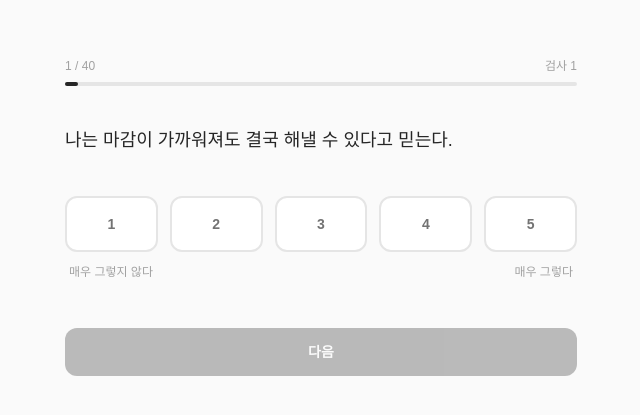
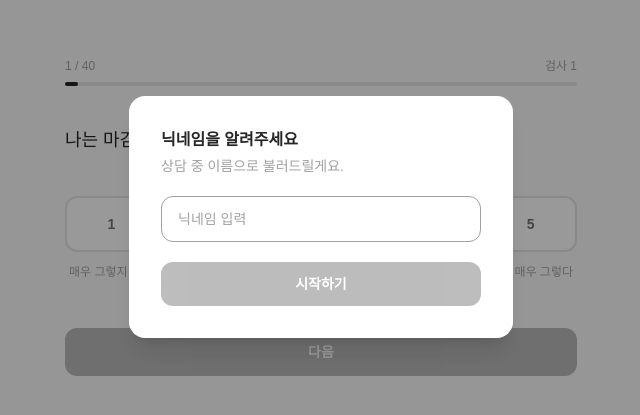
Before and after one commit to 32YOGURT/procrastination_chatbot, a Next.js app: page /personality_test1 in a window 1280 px wide. Shown: the part 183-598 px from the top of the page, without its empty margins (319-959 px from the left). Built offline with nearby package versions, Linux system fonts and the light colour scheme; no server answers.

Commit message:
fix: user table에 user_name 추가

```diff
--- a/app/agent2/[cardId]/page.tsx
+++ b/app/agent2/[cardId]/page.tsx
@@ -2,7 +2,7 @@
 
 import { useState, useEffect } from "react";
 import { useParams, useRouter } from "next/navigation";
-import { getTaskById } from "@/lib/storage";
+import { getTaskById, updateConversationId } from "@/lib/storage";
 import type { TaskCard } from "@/lib/types";
 import ChatWindow from "@/components/chat/ChatWindow";
 
@@ -27,6 +27,7 @@ export default function Agent2Page() {
         return;
       }
       setTask(found);
+      if (found.conversationId) setConversationId(found.conversationId);
     });
   }, [cardId, router]);
 
@@ -52,7 +53,10 @@ export default function Agent2Page() {
 
       const data = await res.json();
 
-      if (data.conversationId) setConversationId(data.conversationId);
+      if (data.conversationId) {
+        setConversationId(data.conversationId);
+        updateConversationId(task.id, data.conversationId);
+      }
 
       setMessages((prev) => [
         ...prev,
--- a/app/api/users/[id]/route.ts
+++ b/app/api/users/[id]/route.ts
@@ -9,7 +9,7 @@ export async function GET(
 
   const { data, error } = await supabase
     .from('users')
-    .select('personality_type')
+    .select('personality_type, user_name')
     .eq('id', id)
     .single()
 
@@ -22,11 +22,15 @@ export async function PATCH(
   { params }: { params: Promise<{ id: string }> }
 ) {
   const { id } = await params
-  const { personalityType } = await request.json()
+  const { personalityType, userName } = await request.json()
+
+  const updates: Record<string, string | null> = {}
+  if (personalityType !== undefined) updates.personality_type = personalityType ?? null
+  if (userName !== undefined) updates.user_name = userName ?? null
 
   const { error } = await supabase
     .from('users')
-    .update({ personality_type: personalityType ?? null })
+    .update(updates)
     .eq('id', id)
 
   if (error) return NextResponse.json({ error: error.message }, { status: 500 })
--- a/components/UserInit.tsx
+++ b/components/UserInit.tsx
@@ -1,17 +1,65 @@
 "use client";
 
-import { useEffect } from "react";
-import { getUserId } from "@/lib/storage";
+import { useEffect, useState } from "react";
+import { getUserId, getUser, setUserName } from "@/lib/storage";
 
 export default function UserInit() {
+  const [showModal, setShowModal] = useState(false);
+  const [name, setName] = useState("");
+  const [submitting, setSubmitting] = useState(false);
+
   useEffect(() => {
     const userId = getUserId();
     fetch("/api/users", {
       method: "POST",
       headers: { "Content-Type": "application/json" },
       body: JSON.stringify({ userId }),
+    }).then(async () => {
+      const { userName } = await getUser();
+      if (!userName) setShowModal(true);
     });
   }, []);
 
-  return null;
+  const handleSubmit = async () => {
+    const trimmed = name.trim();
+    if (!trimmed || submitting) return;
+    setSubmitting(true);
+    await setUserName(trimmed);
+    setShowModal(false);
+    setSubmitting(false);
+  };
+
+  const handleKeyDown = (e: React.KeyboardEvent<HTMLInputElement>) => {
+    if (e.key === "Enter") handleSubmit();
+  };
+
+  if (!showModal) return null;
+
+  return (
+    <div className="fixed inset-0 z-50 flex items-center justify-center bg-black/40">
+      <div className="bg-white rounded-2xl shadow-xl px-8 py-8 w-full max-w-sm mx-4 flex flex-col gap-5">
+        <div className="flex flex-col gap-1">
+          <h2 className="text-base font-semibold text-neutral-800">닉네임을 알려주세요</h2>
+          <p className="text-sm text-neutral-400">상담 중 이름으로 불러드릴게요.</p>
+        </div>
+        <input
+          type="text"
+          value={name}
+          onChange={(e) => setName(e.target.value)}
+          onKeyDown={handleKeyDown}
+          placeholder="닉네임 입력"
+          maxLength={20}
+          autoFocus
+          className="rounded-xl border border-neutral-200 px-4 py-3 text-sm text-neutral-800 placeholder:text-neutral-400 focus:outline-none focus:border-neutral-400"
+        />
+        <button
+          onClick={handleSubmit}
+          disabled={!name.trim() || submitting}
+          className="rounded-xl bg-neutral-800 py-3 text-sm font-semibold text-white disabled:opacity-30 hover:bg-neutral-700 transition-colors"
+        >
+          시작하기
+        </button>
+      </div>
+    </div>
+  );
 }
--- a/lib/storage.ts
+++ b/lib/storage.ts
@@ -18,12 +18,34 @@ export function getUserId(): string {
 
 // --- 성격 유형 ---
 
-export async function getPersonalityType(): Promise<PersonalityType | null> {
+export async function getUser(): Promise<{ personalityType: PersonalityType | null; userName: string | null }> {
   const userId = getUserId()
   const res = await fetch(`/api/users/${userId}`)
-  if (!res.ok) return null
+  if (!res.ok) return { personalityType: null, userName: null }
   const data = await res.json()
-  return data.personality_type as PersonalityType | null
+  return {
+    personalityType: data.personality_type as PersonalityType | null,
+    userName: data.user_name as string | null,
+  }
+}
+
+export async function getPersonalityType(): Promise<PersonalityType | null> {
+  const { personalityType } = await getUser()
+  return personalityType
+}
+
+export async function getUserName(): Promise<string | null> {
+  const { userName } = await getUser()
+  return userName
+}
+
+export async function setUserName(name: string): Promise<void> {
+  const userId = getUserId()
+  await fetch(`/api/users/${userId}`, {
+    method: 'PATCH',
+    headers: { 'Content-Type': 'application/json' },
+    body: JSON.stringify({ userName: name }),
+  })
 }
 
 export async function setPersonalityType(type: PersonalityType): Promise<void> {
@@ -53,7 +75,7 @@ export async function getTasks(): Promise<TaskCard[]> {
   return res.json()
 }
 
-export async function saveTask(task: Omit<TaskCard, 'updatedAt'>): Promise<void> {
+export async function saveTask(task: Omit<TaskCard, 'updatedAt' | 'conversationId'>): Promise<void> {
   const userId = getUserId()
   await fetch('/api/tasks', {
     method: 'POST',
--- a/lib/types.ts
+++ b/lib/types.ts
@@ -20,6 +20,7 @@ export interface TaskCard {
   deadline: string
   importance: string
   estimatedTime: string
+  conversationId: string | null
   createdAt: string
   updatedAt: string
 }
```
